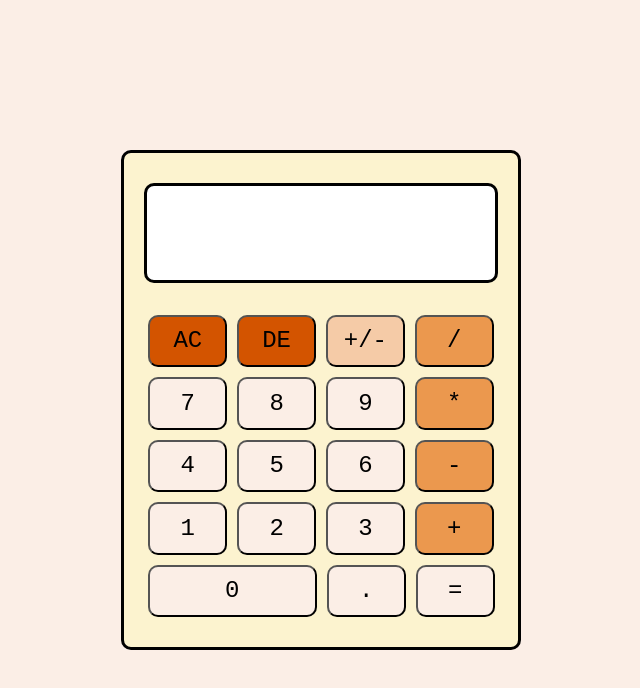
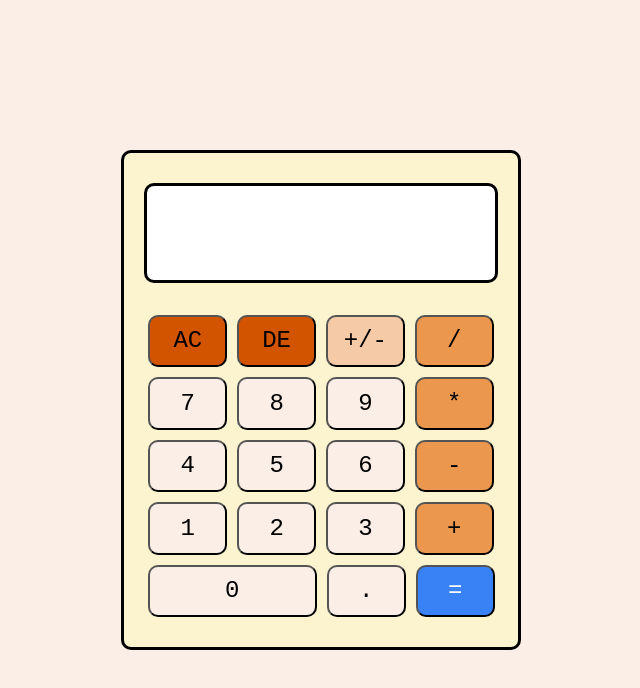
Before and after one commit to colinquinto/odin-calculator, a plain HTML site: page index.html in a window 1280 px wide. Shown: the whole page, without its empty margins (319-959 px from the left). Drawn offline with Linux system fonts and the light colour scheme.

Commit message:
Edit equal button color property

```diff
--- a/main.css
+++ b/main.css
@@ -82,3 +82,12 @@ body {
 #zero {
     min-width: 43%;
 }
+
+.equal {
+    background-color: #3882f6;
+    color: #fff;
+}
+
+.equal:hover {
+    color: #000;
+}
```
